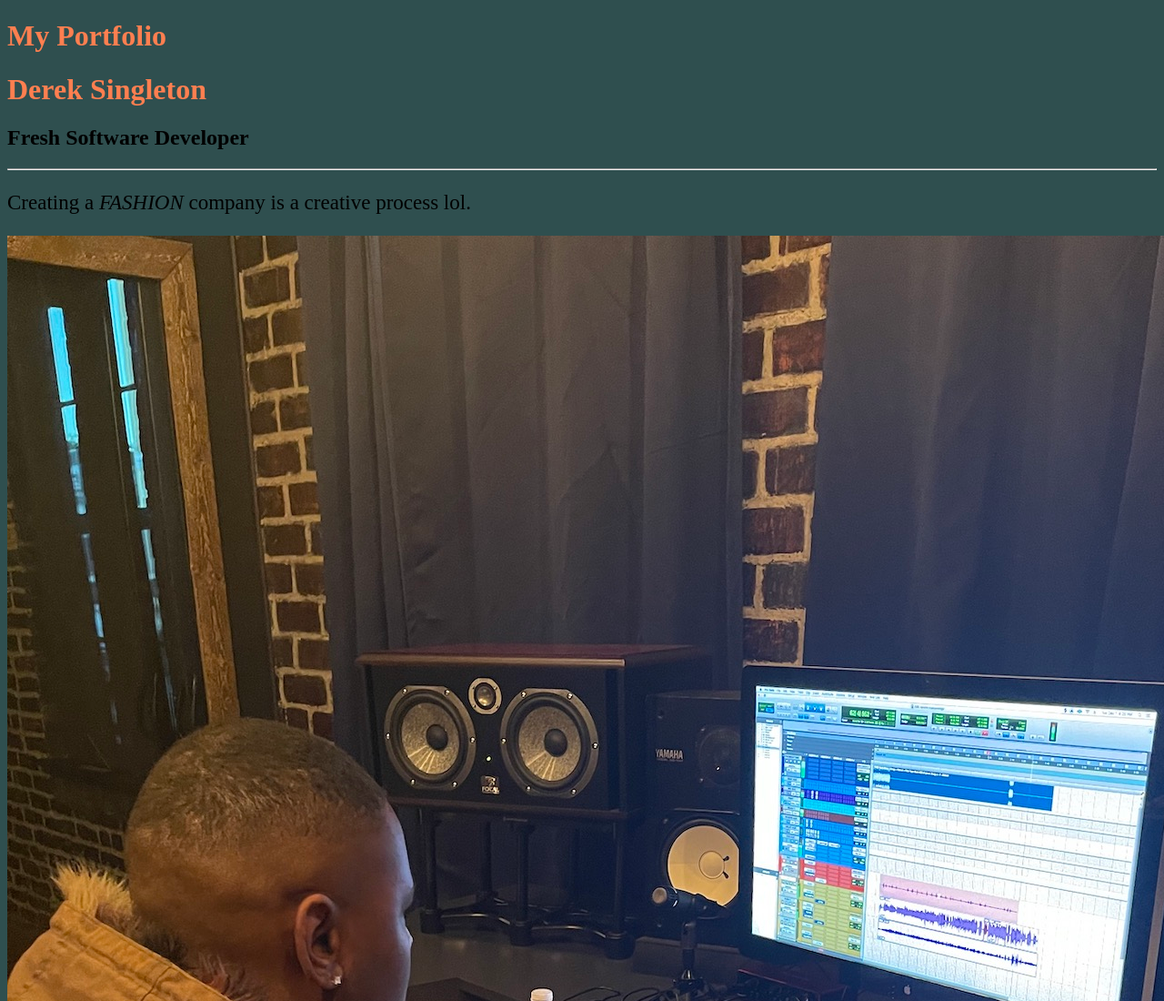
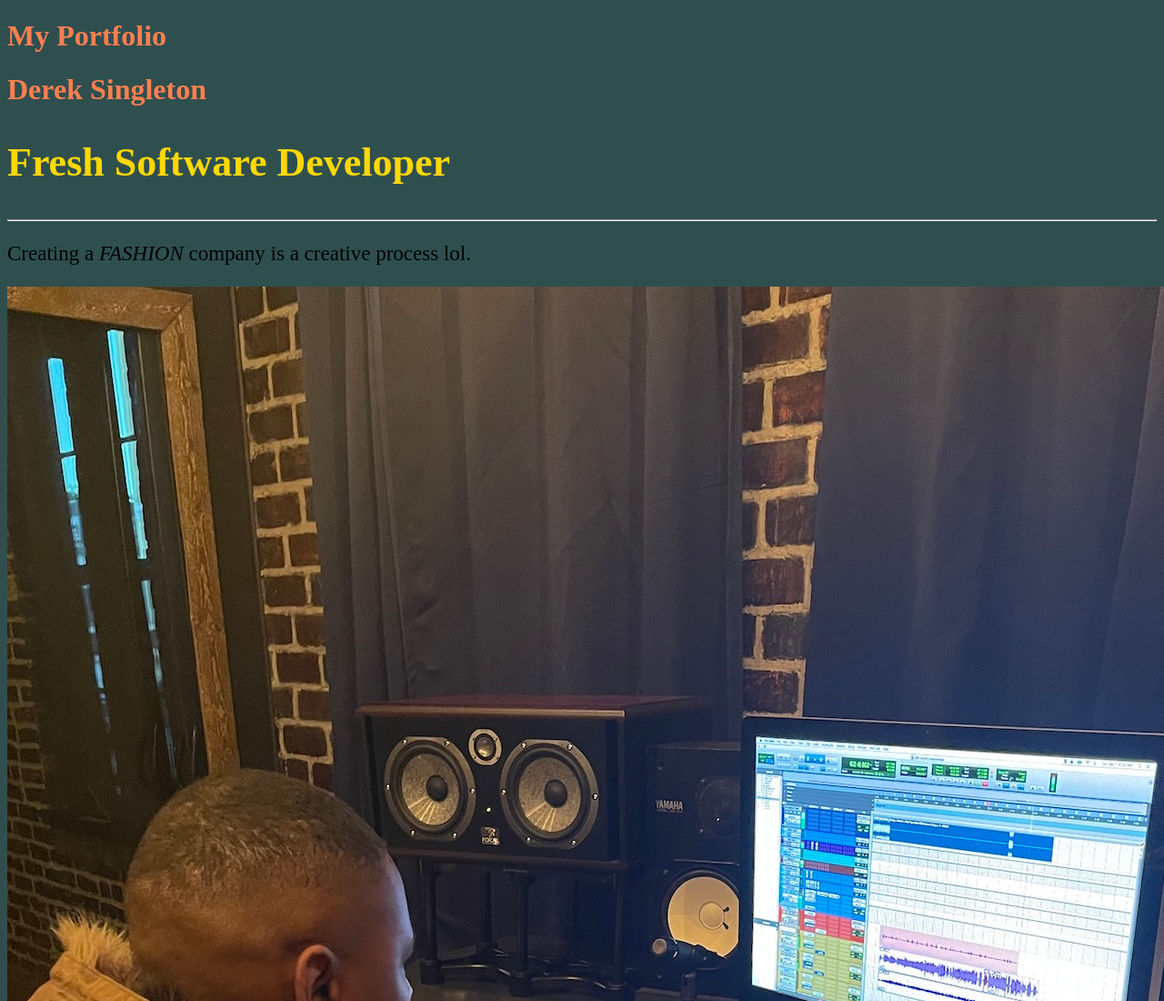
Before and after one commit to WowThatsCool647/building_my_portfolio, a plain HTML site: page index.html in a window 1280 px wide. Shown: the top 1100 px of the page at 91% size. Drawn offline with Linux system fonts and the light colour scheme.

Commit message:
Added title style to Fresh Software Developer

```diff
--- a/index.html
+++ b/index.html
@@ -37,7 +37,7 @@
   <div>
 
     <h1>Derek Singleton</h1>
-    <h2>Fresh Software Developer</h2>
+    <h2 class="title-size">Fresh Software Developer</h2>
     <hr />
     <p class="font">Creating a <em>FASHION</em> company is a creative process lol.</p>
     <img alt="Some picture" src="NEW_IMG_0078.jpeg">
```
